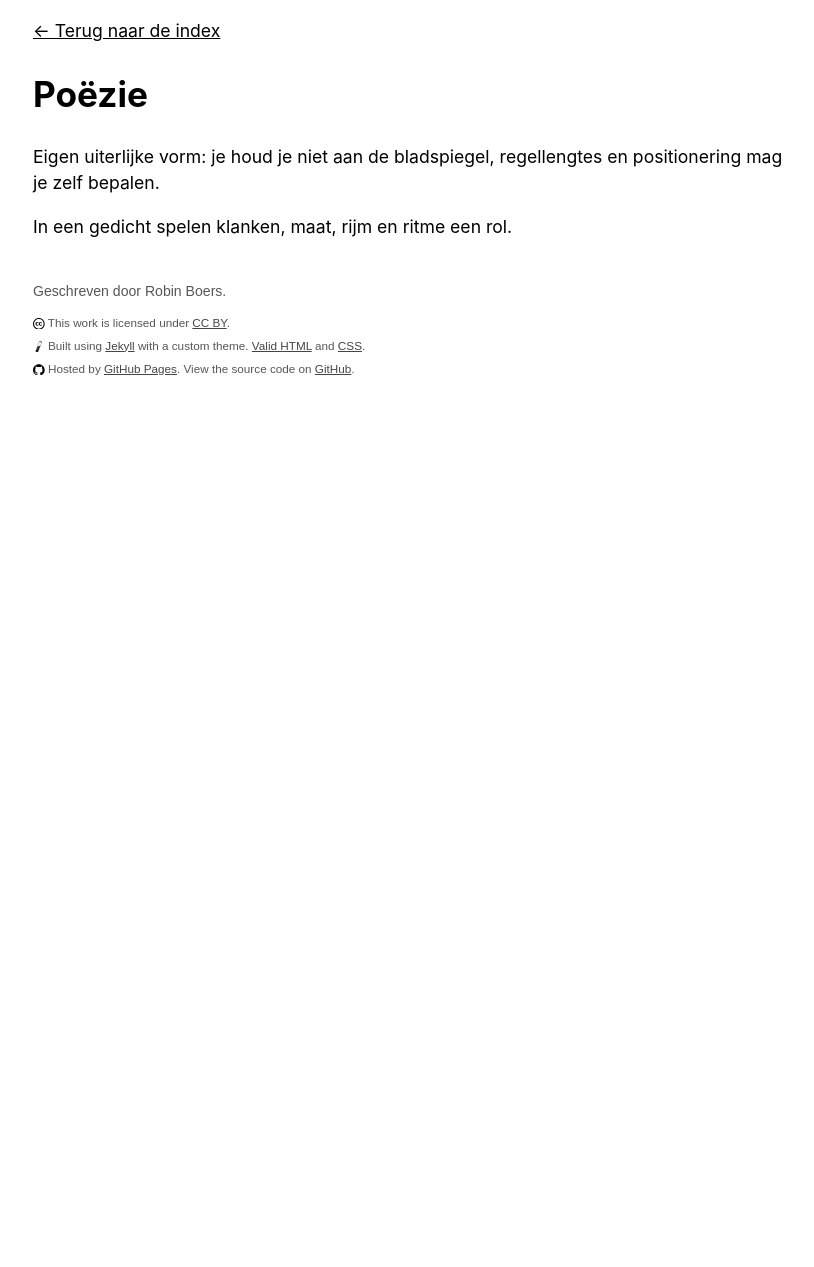
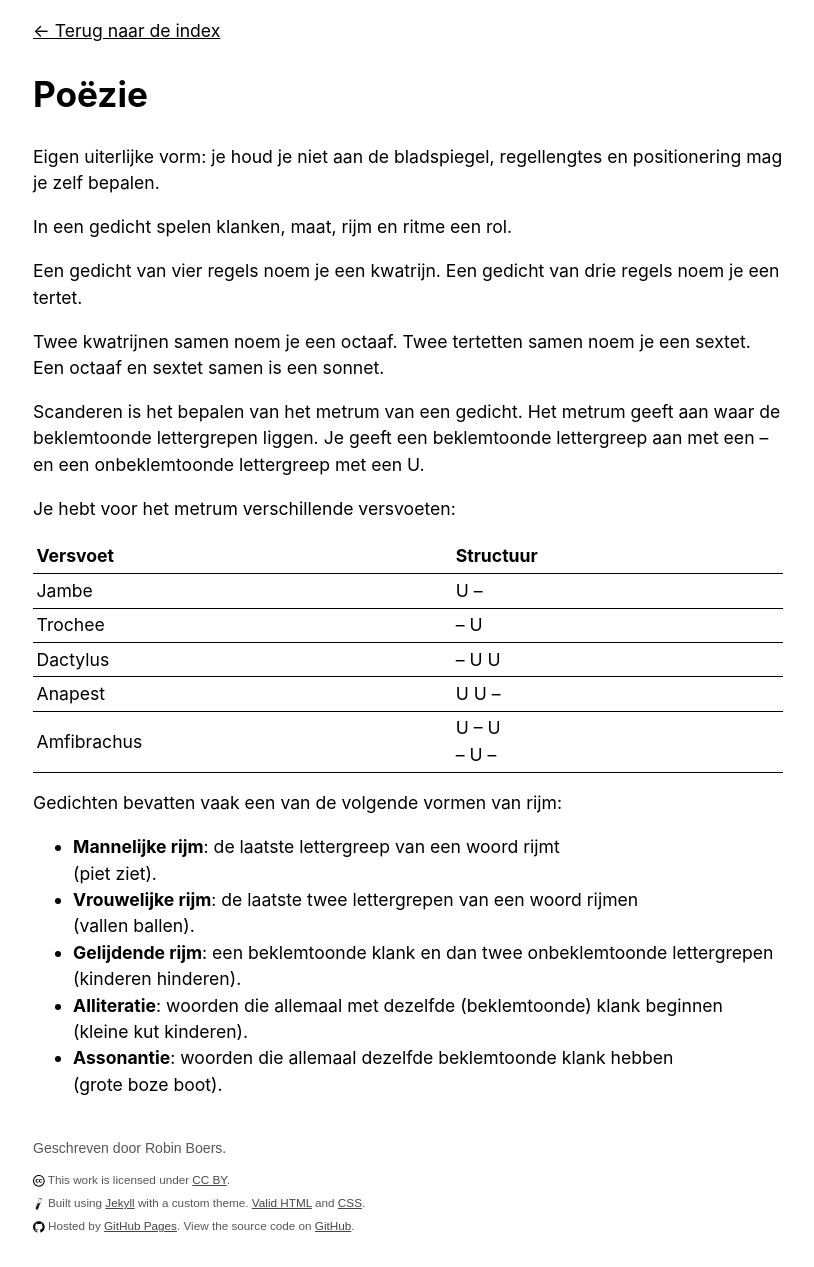
Before and after one commit to RobinBoers/school.geheimesite.nl, a Jekyll site: the page built from 5VWO/TW2/poezie.md, in a window 1280 px wide. Shown: the whole page, without its empty margins (232-1046 px from the left). Built offline with Jekyll 4.4.1, drawn with Linux system fonts in a browser that asks for light colours; our own code applies the rules of GitHub Pages for plain Markdown files; before the commit the page ends 900 px from its top, so only the background shows below that.

Commit message:
Add poezië

```diff
--- a/5VWO/TW2/poezie.md
+++ b/5VWO/TW2/poezie.md
@@ -5,3 +5,32 @@ title: Poëzie
 Eigen uiterlijke vorm: je houd je niet aan de bladspiegel, regellengtes en positionering mag je zelf bepalen.
 
 In een gedicht spelen klanken, maat, rijm en ritme een rol.
+
+Een gedicht van vier regels noem je een kwatrijn. Een gedicht van drie regels noem je een tertet.
+
+Twee kwatrijnen samen noem je een octaaf. Twee tertetten samen noem je een sextet. Een octaaf en sextet samen is een sonnet.
+
+Scanderen is het bepalen van het metrum van een gedicht. Het metrum geeft aan waar de beklemtoonde lettergrepen liggen. Je geeft een beklemtoonde lettergreep aan met een – en een onbeklemtoonde lettergreep met een U.
+
+Je hebt voor het metrum verschillende versvoeten:
+
+| Versvoet    | Structuur      |
+|-------------|----------------|
+| Jambe       | U –            |
+| Trochee     | – U            |
+| Dactylus    | – U U          |
+| Anapest     | U U –          |
+| Amfibrachus | U – U<br>– U – |
+
+Gedichten bevatten vaak een van de volgende vormen van rijm:
+
+- **Mannelijke rijm**: de laatste lettergreep van een woord rijmt
+  (piet ziet).
+- **Vrouwelijke rijm**: de laatste twee lettergrepen van een woord rijmen
+  (vallen ballen).
+- **Gelijdende rijm**: een beklemtoonde klank en dan twee onbeklemtoonde lettergrepen
+  (kinderen hinderen).
+- **Alliteratie**: woorden die allemaal met dezelfde (beklemtoonde) klank beginnen
+  (kleine kut kinderen).
+- **Assonantie**: woorden die allemaal dezelfde beklemtoonde klank hebben
+  (grote boze boot).
```
